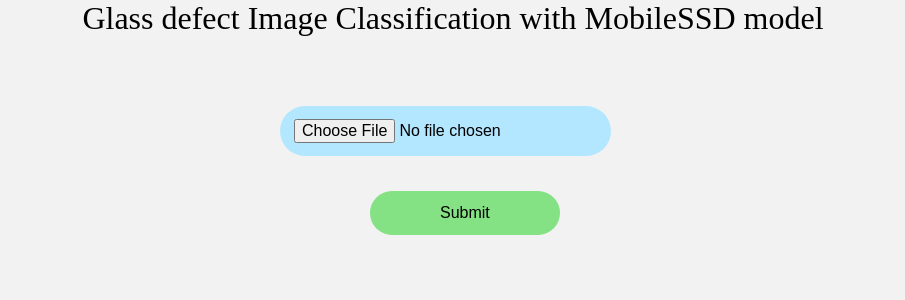
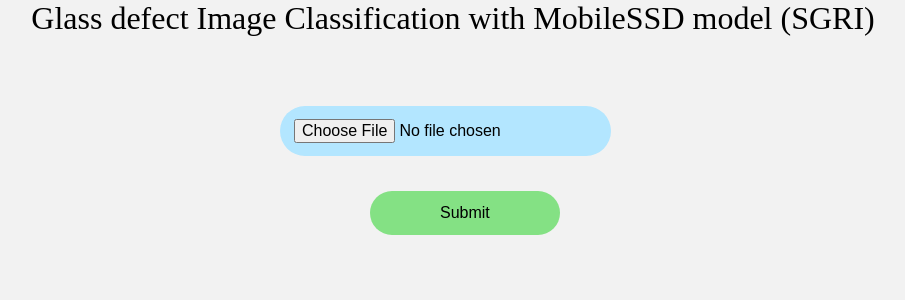
Before and after one commit to vishnu-muraly/glade, a Flask app: template templates/upload.html in a window 1280 px wide. Shown: the top 300 px of the page, without its empty margins (187-1092 px from the left). Run offline with Flask 2, Linux system fonts and the light colour scheme; the template is opened without the code that fills it, so the values that code supplies are empty; parts of the project's set-up code (start-up, migrations or seed data) failed here and were passed over.

Commit message:
Update upload.html

```diff
--- a/templates/upload.html
+++ b/templates/upload.html
@@ -9,7 +9,7 @@
 </head>
 <body>
 
-	<h1><span>Glass defect Image Classification with MobileSSD model</span></h1>
+	<h1><span>Glass defect Image Classification with MobileSSD model (SGRI)</span></h1>
 
 	<form method=POST enctype=multipart/form-data action="{{ url_for('upload') }}">
 
```
